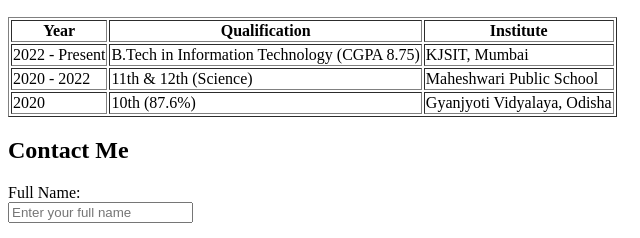
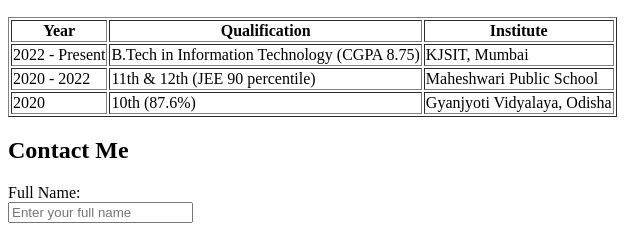
Before and after one commit to ritikabaradia5656-debug/frontend-intern-week1, a plain HTML site: page index.html in a window 1280 px wide. Shown: the part 762-1000 px from the top of the page, 0-640 px from the left. Drawn offline with Linux system fonts and the light colour scheme.

Commit message:
Update index.html

```diff
--- a/index.html
+++ b/index.html
@@ -71,7 +71,7 @@
           </tr>
           <tr>
             <td>2020 - 2022</td>
-            <td>11th & 12th (Science)</td>
+            <td>11th & 12th (JEE 90 percentile)</td>
             <td>Maheshwari Public School</td>
           </tr>
           <tr>
```
